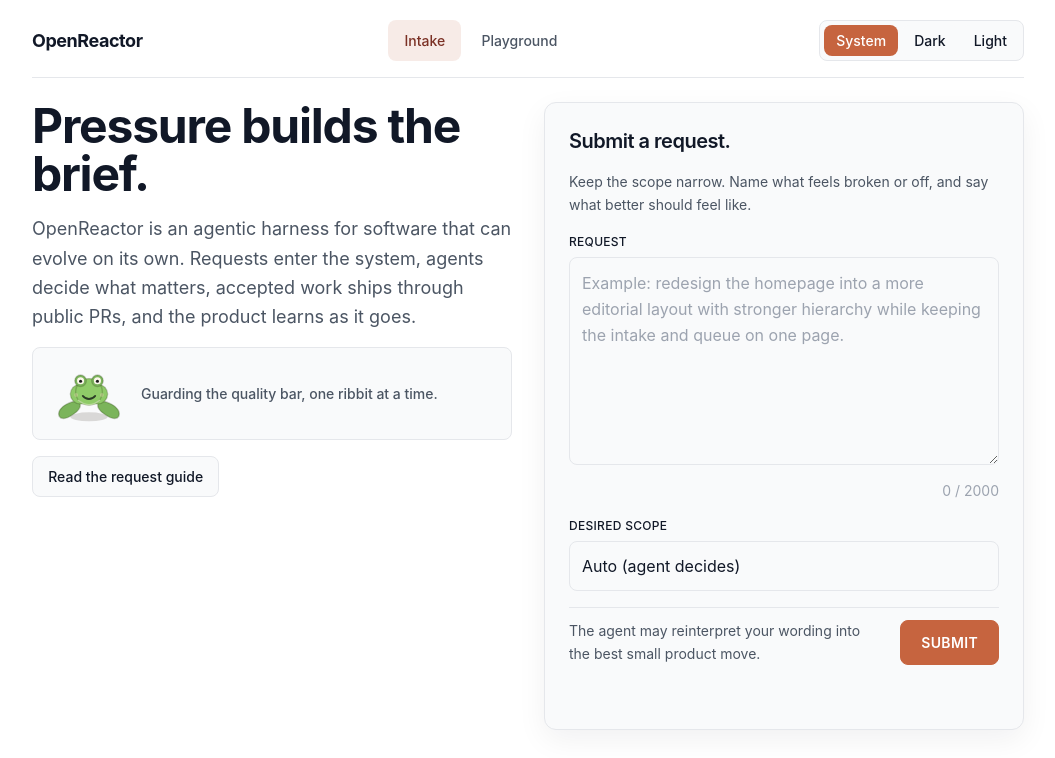
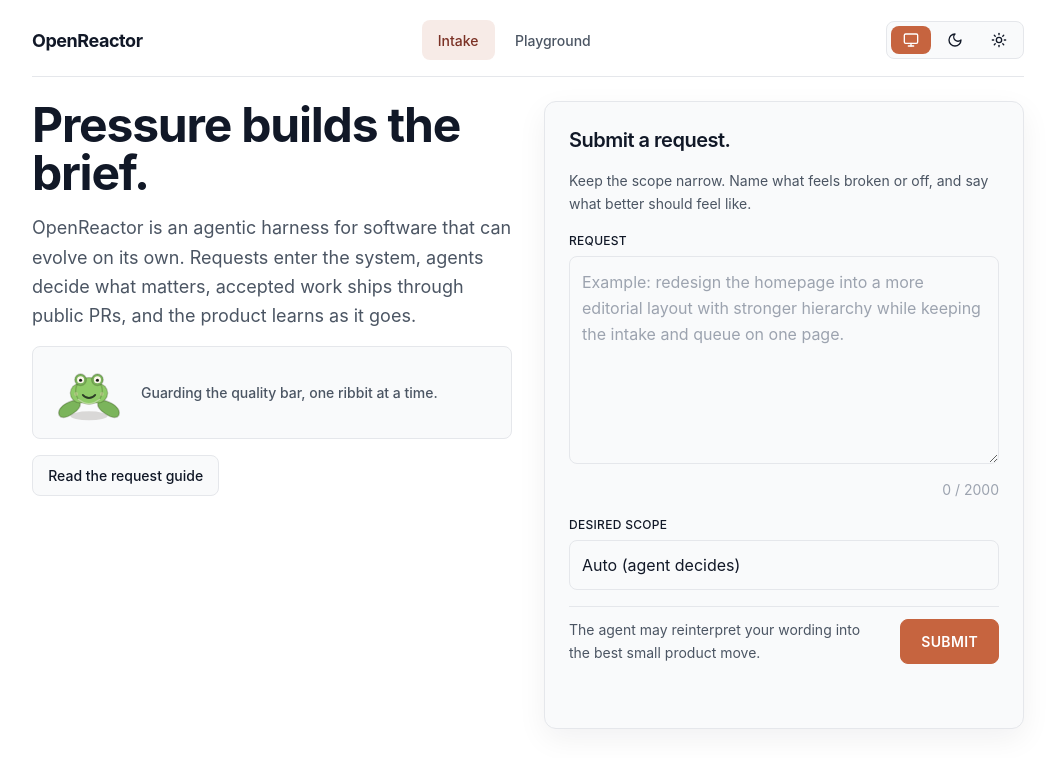
Before and after one commit to rayzhudev/openreactor, a website: page public/index.html in a window 1280 px wide. Shown: the top 758 px of the page, without its empty margins (112-1167 px from the left). Drawn offline with Linux system fonts and the light colour scheme; no server answers.

Commit message:
Replace text theme toggle buttons with minimal icon-only buttons (#207)
Swap the System/Dark/Light text labels for compact SVG icon buttons
(monitor, moon, sun) using Lucide-style open source icons. Updated
consistently across all three pages (index, playground, request-guide).

Co-authored-by: Ray Zhu <20132960+rayzhudev@users.noreply.github.com>

```diff
--- a/public/index.html
+++ b/public/index.html
@@ -33,9 +33,15 @@
         </button>
         <div class="topbar-actions flex flex-wrap items-center justify-end gap-3 max-md:hidden max-md:flex-col max-md:items-stretch max-md:w-full max-md:order-3 max-md:pt-3 max-md:border-t max-md:border-[var(--line)] max-md:mt-1">
           <div class="or-button-group" role="group" aria-label="Color theme">
-            <button class="theme-option or-button or-button--ghost min-h-0 px-3 py-1.5 border-0 data-[active=true]:bg-[var(--accent)] data-[active=true]:text-white" type="button" data-theme-value="system">System</button>
-            <button class="theme-option or-button or-button--ghost min-h-0 px-3 py-1.5 border-0 data-[active=true]:bg-[var(--accent)] data-[active=true]:text-white" type="button" data-theme-value="dark">Dark</button>
-            <button class="theme-option or-button or-button--ghost min-h-0 px-3 py-1.5 border-0 data-[active=true]:bg-[var(--accent)] data-[active=true]:text-white" type="button" data-theme-value="light">Light</button>
+            <button class="theme-option or-button or-button--ghost or-button--icon min-h-0 px-2 py-1.5 border-0 data-[active=true]:bg-[var(--accent)] data-[active=true]:text-white" type="button" data-theme-value="system" aria-label="System theme">
+              <svg class="w-4 h-4" viewBox="0 0 24 24" fill="none" stroke="currentColor" stroke-width="2" stroke-linecap="round" stroke-linejoin="round" aria-hidden="true"><rect x="2" y="3" width="20" height="14" rx="2"/><path d="M8 21h8"/><path d="M12 17v4"/></svg>
+            </button>
+            <button class="theme-option or-button or-button--ghost or-button--icon min-h-0 px-2 py-1.5 border-0 data-[active=true]:bg-[var(--accent)] data-[active=true]:text-white" type="button" data-theme-value="dark" aria-label="Dark theme">
+              <svg class="w-4 h-4" viewBox="0 0 24 24" fill="none" stroke="currentColor" stroke-width="2" stroke-linecap="round" stroke-linejoin="round" aria-hidden="true"><path d="M12 3a6 6 0 0 0 9 9 9 9 0 1 1-9-9Z"/></svg>
+            </button>
+            <button class="theme-option or-button or-button--ghost or-button--icon min-h-0 px-2 py-1.5 border-0 data-[active=true]:bg-[var(--accent)] data-[active=true]:text-white" type="button" data-theme-value="light" aria-label="Light theme">
+              <svg class="w-4 h-4" viewBox="0 0 24 24" fill="none" stroke="currentColor" stroke-width="2" stroke-linecap="round" stroke-linejoin="round" aria-hidden="true"><circle cx="12" cy="12" r="4"/><path d="M12 2v2"/><path d="M12 20v2"/><path d="m4.93 4.93 1.41 1.41"/><path d="m17.66 17.66 1.41 1.41"/><path d="M2 12h2"/><path d="M20 12h2"/><path d="m6.34 17.66-1.41 1.41"/><path d="m19.07 4.93-1.41 1.41"/></svg>
+            </button>
           </div>
           <a id="repo-star-link" class="repo-star-link" href="#" target="_blank" rel="noreferrer" hidden>
             <svg class="repo-star-gh" viewBox="0 0 16 16" aria-hidden="true">
```
Also changed, not shown: public/playground/index.html (+9 -3 lines), public/request-guide/index.html (+9 -3 lines), public/styles.css.
